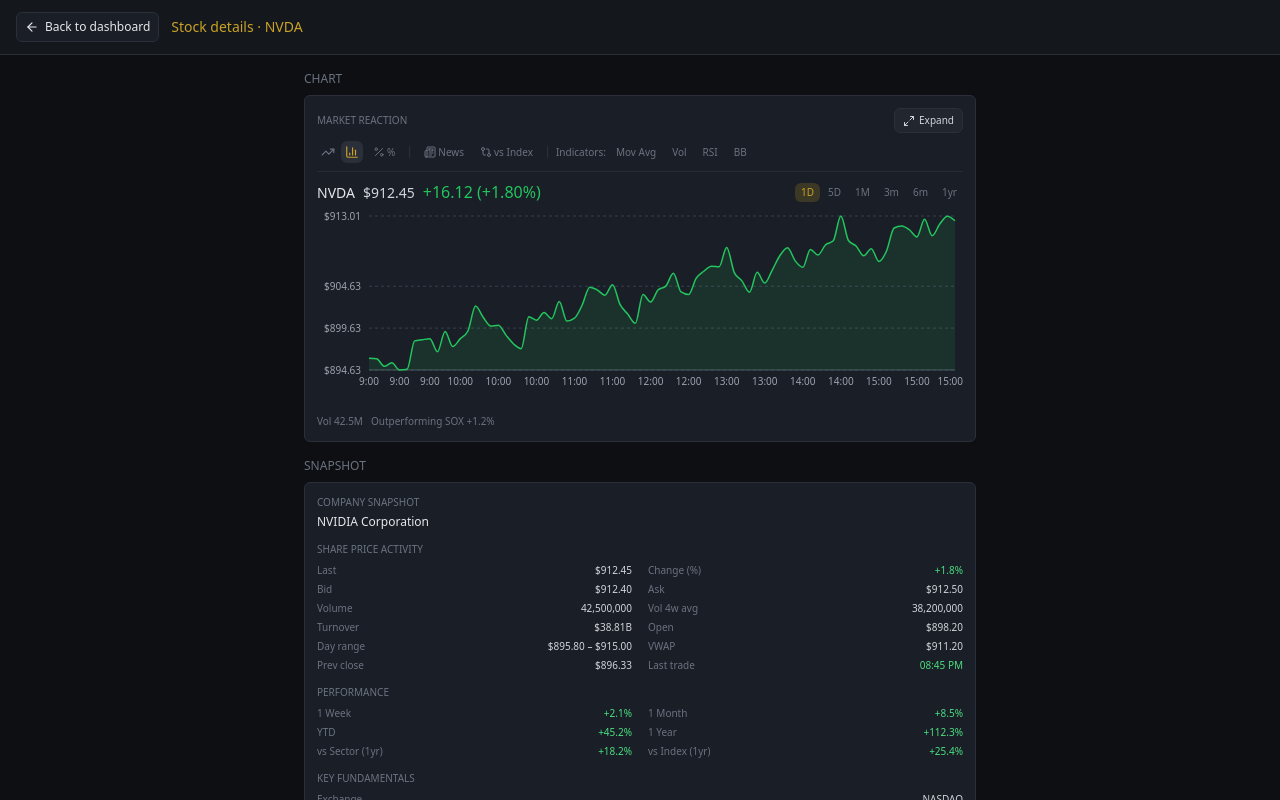
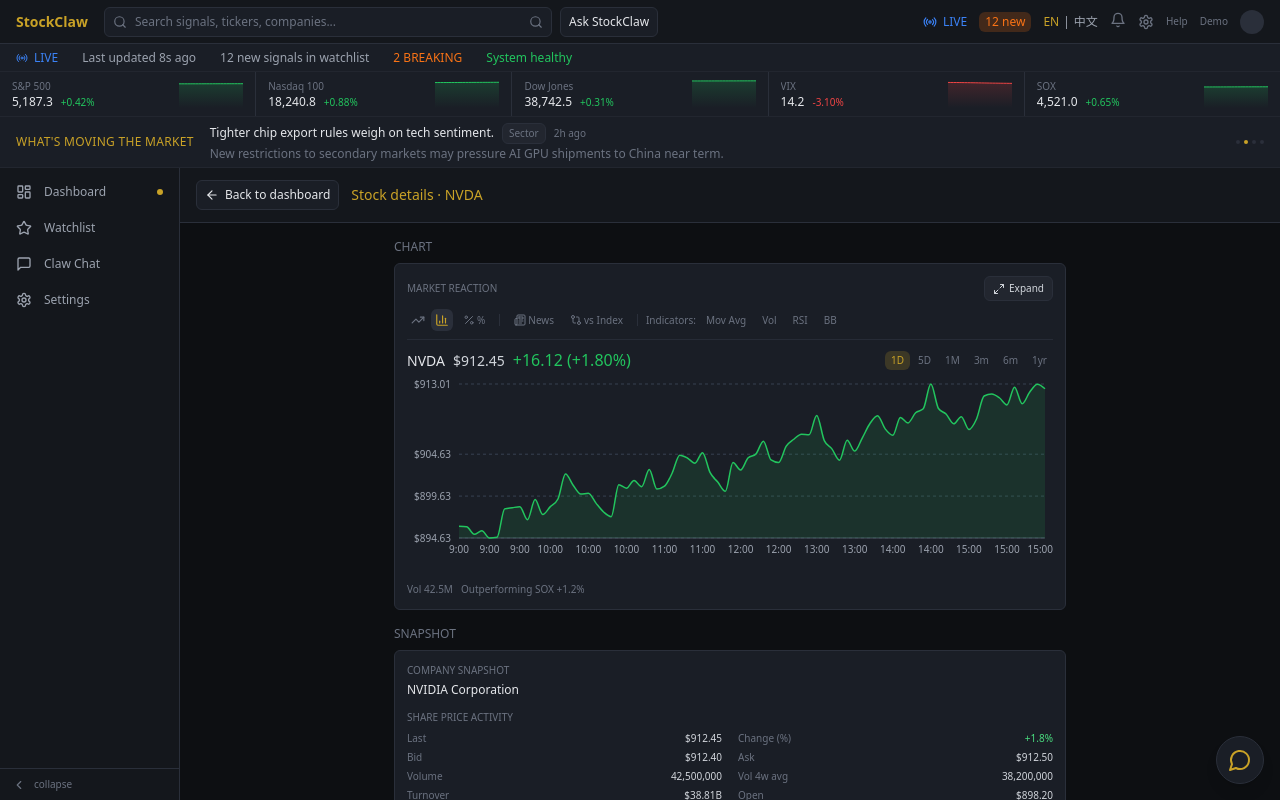
Before and after one commit to Ruihang2017/stockclaw_ui_demo, a React (Vite) app: page /stock/NVDA in a window 1280 px wide. Shown: the top 800 px of the page. Built offline with nearby package versions, Linux system fonts and the light colour scheme.

Commit message:
Switch routing to AppShell + 4 tab routes

```diff
--- a/src/App.tsx
+++ b/src/App.tsx
@@ -1,8 +1,11 @@
 import { BrowserRouter, Routes, Route } from 'react-router-dom'
 import { ChatProvider } from '@/layout-a/context/ChatContext'
 import { DashboardStateProvider } from '@/layout-a/context/DashboardStateContext'
-import { StockClawDashboard } from '@/layout-a/StockClawDashboard'
-import { ChatPage } from '@/layout-a/pages/ChatPage'
+import { AppShell } from '@/layout-a/components/AppShell'
+import { DashboardTab } from '@/layout-a/pages/DashboardTab'
+import { WatchlistTab } from '@/layout-a/pages/WatchlistTab'
+import { ChatTab } from '@/layout-a/pages/ChatTab'
+import { SettingsTab } from '@/layout-a/pages/SettingsTab'
 import { StockDetailPage } from '@/layout-a/pages/StockDetailPage'
 
 function App() {
@@ -11,9 +14,13 @@
       <ChatProvider>
         <DashboardStateProvider>
           <Routes>
-            <Route path="/" element={<StockClawDashboard />} />
-            <Route path="/chat" element={<ChatPage />} />
-            <Route path="/stock/:symbol" element={<StockDetailPage />} />
+            <Route element={<AppShell />}>
+              <Route path="/" element={<DashboardTab />} />
+              <Route path="/watchlist" element={<WatchlistTab />} />
+              <Route path="/chat" element={<ChatTab />} />
+              <Route path="/settings" element={<SettingsTab />} />
+              <Route path="/stock/:symbol" element={<StockDetailPage />} />
+            </Route>
           </Routes>
         </DashboardStateProvider>
       </ChatProvider>
--- a/src/layout-a/pages/StockDetailPage.tsx
+++ b/src/layout-a/pages/StockDetailPage.tsx
@@ -16,7 +16,7 @@
   const brokerConsensus = displayTicker ? BROKER_CONSENSUS_BY_SYMBOL[displayTicker] ?? null : null
 
   return (
-    <div className="flex min-h-screen flex-col bg-charcoal-950 text-gray-200">
+    <div className="flex min-h-0 flex-1 flex-col overflow-y-auto">
       <header className="flex shrink-0 items-center gap-3 border-b border-charcoal-600 bg-charcoal-900 px-4 py-3">
         <Link
           to="/"
```
